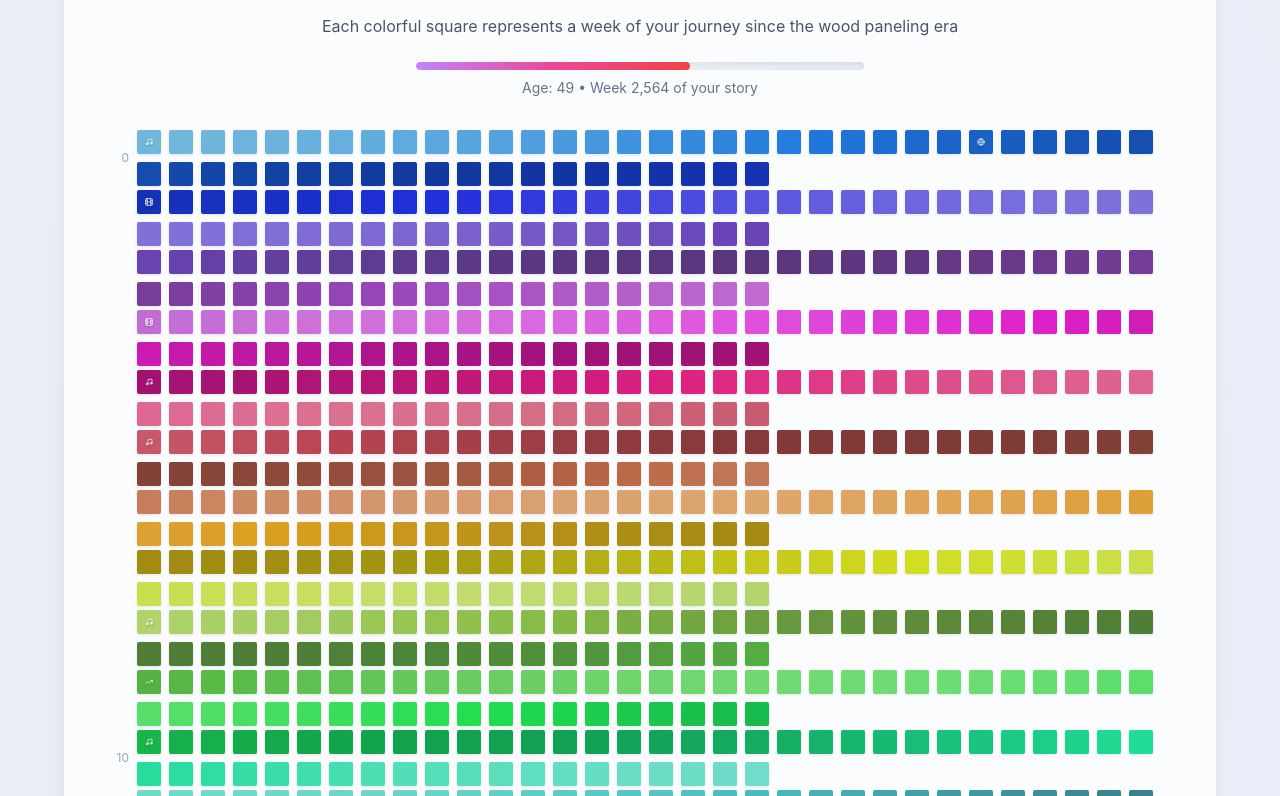
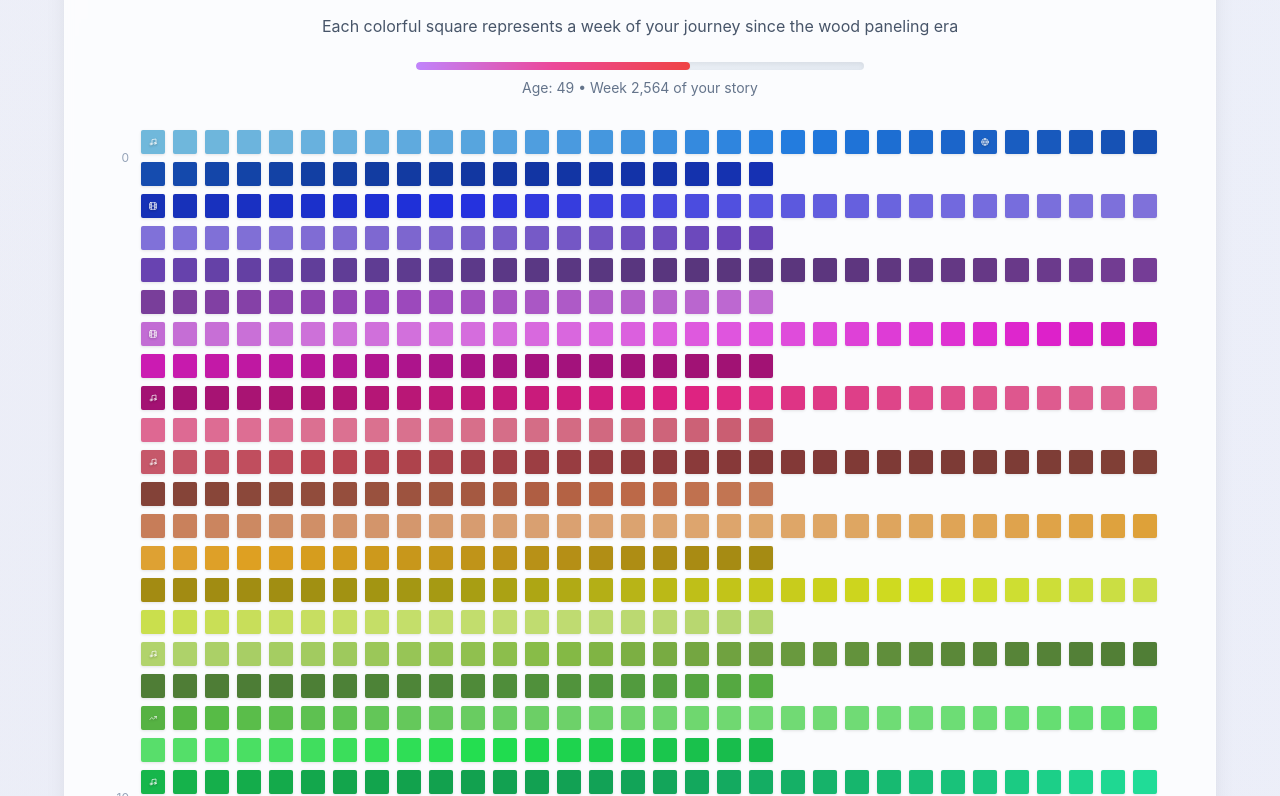
Before and after one commit to catherinebhicks/days-in-my-life, a React (Vite) app: page / in a window 1280 px wide. Shown: the part 884-1680 px from the top of the page. Built offline with nearby package versions, Linux system fonts and the light colour scheme.

Commit message:
Fix line spacing to be even and consistent
cgen-a67eaa267275402abf2e93b52b002fdb

```diff
--- a/src/components/WeeksOfLife.jsx
+++ b/src/components/WeeksOfLife.jsx
@@ -312,7 +312,7 @@ export default function WeeksOfLife() {
       }
 
       years.push(
-        <div key={year} className="flex items-center gap-2 mb-1">
+        <div key={year} className="flex items-center gap-3 mb-2">
           <div className="w-8 text-xs text-slate-400 text-right flex-shrink-0">
             {year === 0 ? '0' : year % 10 === 0 ? year : ''}
           </div>
```
